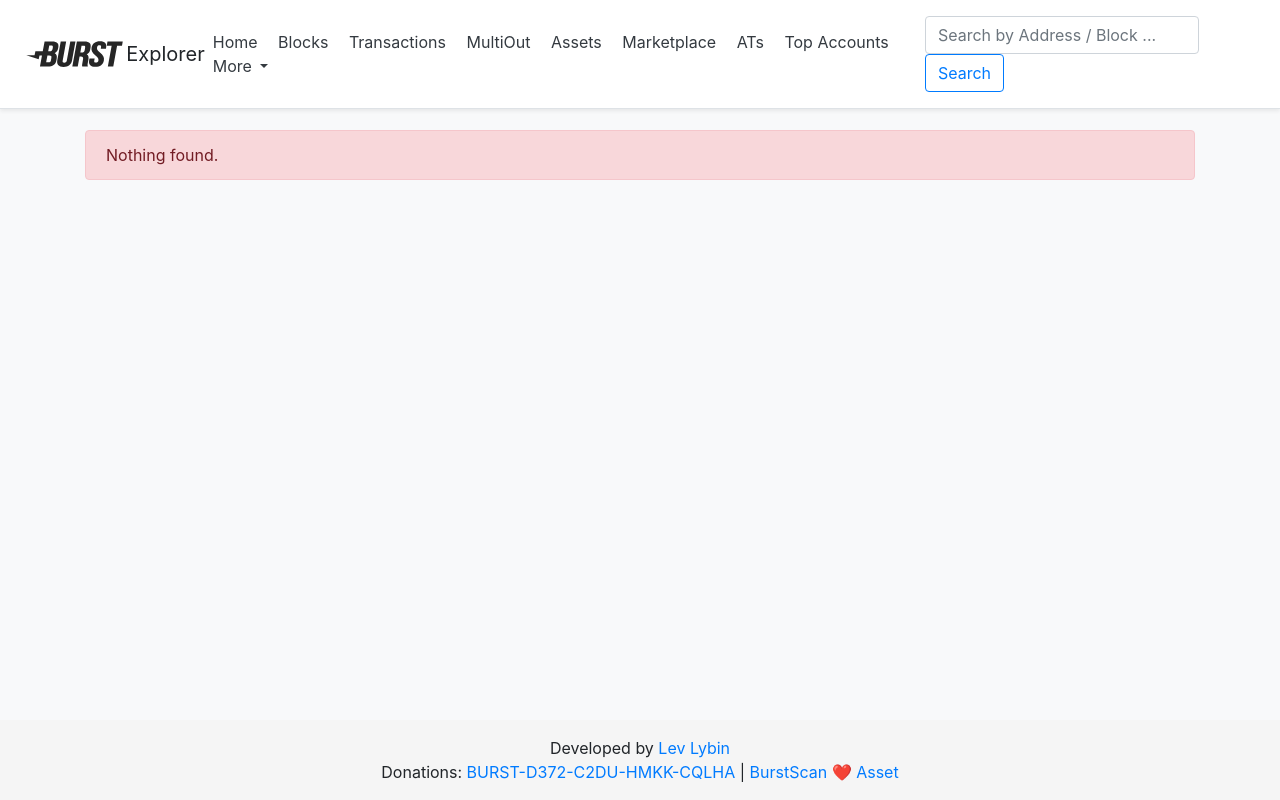
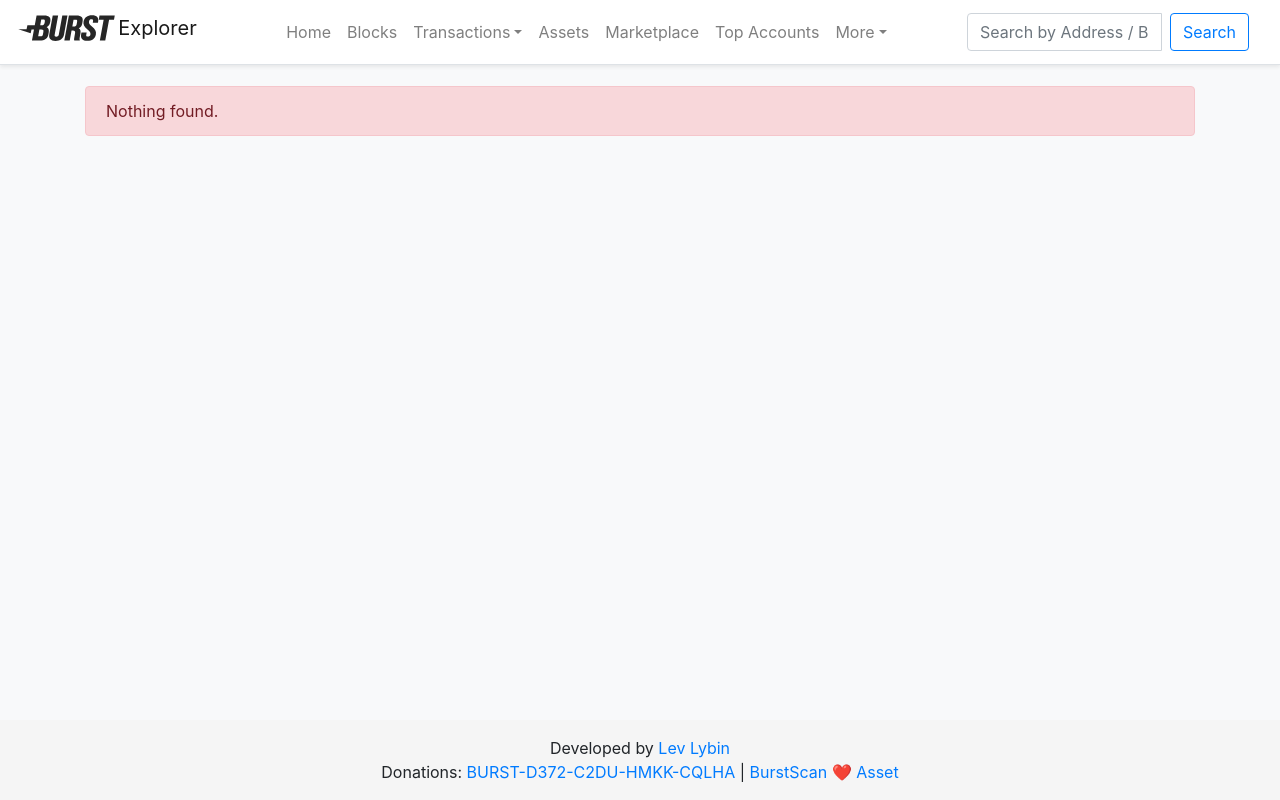
Before and after one commit to llybin/burst_explorer, a Django app: page /search/ in a window 1280 px wide. Run offline with Django 3.2, Linux system fonts and the light colour scheme; tables that the repository leaves empty hold one stand-in row (values such as "Sample post"); a database or web service that is not in the repository returns one stand-in record (values such as "Sample title"); data that the repository does not hold is empty; some libraries are stand-ins or nearby versions.

Commit message:
#15 multi dropdown header #24 home index button responsible

```diff
--- a/scan/templates/base.html
+++ b/scan/templates/base.html
@@ -4,8 +4,10 @@
   <head>
     <meta charset="utf-8">
     <meta name="viewport" content="width=device-width, initial-scale=1, shrink-to-fit=no">
+    <meta name="description" content="BurstCoin blockchain explorer">
+    <meta name="author" content="Lev Lybin">
+    <title>BurstCoin {% if test_net %}TestNet {% endif %}Blockchain Explorer</title>
     <link href="{% static 'favicon.ico' %}" rel="icon">
-    <title>BurstCoin {% if test_net %}TestNet {% endif %}Blockchain Explorer</title>
     <link rel="stylesheet" href="https://stackpath.bootstrapcdn.com/bootstrap/4.3.1/css/bootstrap.min.css" integrity="sha384-ggOyR0iXCbMQv3Xipma34MD+dH/1fQ784/j6cY/iJTQUOhcWr7x9JvoRxT2MZw1T" crossorigin="anonymous">
     <link rel="stylesheet" href="https://use.fontawesome.com/releases/v5.8.2/css/all.css" integrity="sha384-oS3vJWv+0UjzBfQzYUhtDYW+Pj2yciDJxpsK1OYPAYjqT085Qq/1cq5FLXAZQ7Ay" crossorigin="anonymous">
     <link rel="stylesheet" href="{% static 'css/style.css' %}?v=6">
@@ -14,26 +16,47 @@
   <body>
     <div class="wrapper">
       <header>
-        <div class="d-flex flex-column flex-md-row align-items-center p-3 px-md-4 mb-3 bg-white border-bottom shadow-sm">
-          <a href="/"><img alt="BURST" src="{% static 'img/burst-logo.svg' %}" height="32px"></a>
+
+        <nav class="navbar navbar-expand-lg navbar-light bg-white border-bottom shadow-sm mb-3">
+          <a class="mb-2" href="/"><img alt="BURST" src="{% static 'img/burst-logo.svg' %}" height="32px"></a>
           {% if test_net %}
-            <h5 class="my-0 mr-md-auto font-weight-normal text-danger">Explorer TestNet</h5>
+            <span class="navbar-brand my-0 mr-md-auto mb-2 text-danger">Explorer TestNet</span>
           {% else %}
-            <h5 class="my-0 mr-md-auto font-weight-normal">Explorer</h5>
+            <span class="navbar-brand my-0 mr-md-auto mb-2">Explorer</span>
           {% endif %}
-          <nav class="my-2 my-md-0 mr-md-3">
-            <a class="p-2 text-dark" href="/">Home</a>
-            <a class="p-2 text-dark" href="{% url 'blocks' %}">Blocks</a>
-            <a class="p-2 text-dark" href="{% url 'txs' %}">Transactions</a>
-            <a class="p-2 text-dark" href="{% url 'mos' %}">MultiOut</a>
-            <a class="p-2 text-dark" href="{% url 'assets' %}">Assets</a>
-            <a class="p-2 text-dark" href="{% url 'mps' %}">Marketplace</a>
-            <a class="p-2 text-dark" href="{% url 'ats' %}">ATs</a>
-            <a class="p-2 text-dark" href="{% url 'accounts' %}">Top Accounts</a>
-            <a class="p-2 text-dark dropdown-toggle" href="#" role="button" id="dropdownMenuLink" data-toggle="dropdown" aria-haspopup="true" aria-expanded="false">
-              More
-            </a>
-            <div class="dropdown-menu" aria-labelledby="dropdownMenuLink">
+
+          <button class="navbar-toggler" type="button" data-toggle="collapse" data-target="#navbarsMenu" aria-controls="navbarsMenu" aria-expanded="false" aria-label="Toggle navigation">
+            <span class="navbar-toggler-icon"></span>
+          </button>
+
+          <div class="collapse navbar-collapse justify-content-md-center pl-4" id="navbarsMenu">
+            <ul class="navbar-nav">
+              <li class="nav-item">
+                <a class="nav-link" href="/">Home</a>
+              </li>
+              <li class="nav-item">
+                <a class="nav-link" href="{% url 'blocks' %}">Blocks</a>
+              </li>
+              <li class="nav-item dropdown">
+                <a class="nav-link dropdown-toggle" href="#" id="transactions-nav" data-toggle="dropdown" aria-haspopup="true" aria-expanded="false">Transactions</a>
+                <div class="dropdown-menu" aria-labelledby="transactions-nav">
+                  <a class="dropdown-item" href="{% url 'txs' %}">Transactions</a>
+                  <a class="dropdown-item" href="{% url 'mos' %}">MultiOut</a>
+                  <a class="dropdown-item" href="{% url 'ats' %}">ATs</a>
+                </div>
+              </li>
+              <li class="nav-item">
+                <a class="nav-link" href="{% url 'assets' %}">Assets</a>
+              </li>
+              <li class="nav-item">
+                <a class="nav-link" href="{% url 'mps' %}">Marketplace</a>
+              </li>
+              <li class="nav-item">
+                <a class="nav-link text-nowrap" href="{% url 'accounts' %}">Top Accounts</a>
+              </li>
+              <li class="nav-item dropdown">
+                <a class="nav-link dropdown-toggle" href="#" id="more-nav" data-toggle="dropdown" aria-haspopup="true" aria-expanded="false">More</a>
+                <div class="dropdown-menu" aria-labelledby="more-nav">
                   <a class="dropdown-item" href="https://burst-coin.org" target="_blank">Burstcoin Site</a>
                   <a class="dropdown-item" href="https://burstforum.net" target="_blank">Burstcoin Forum</a>
                   <a class="dropdown-item" href="https://burstcoin.ist" target="_blank">Burstcoin News</a>
@@ -48,14 +71,21 @@
                   <div class="dropdown-divider"></div>
                   <a class="dropdown-item" href="{{ wallet_url }}" target="_blank">Online {% if test_net %}TestNet {% endif %}Wallet</a>
                 </div>
+              </li>
+            </ul>
+          </div>
+
+          {% if request.path != '/' %}
+          <form class="form-inline my-2 my-lg-0 input-group col-lg-3" action="{% url 'search' %}">
+            <input class="form-control mr-sm-2" type="text" name="q" placeholder="Search by Address / Block / Transaction / Asset / Marketplace / AT" title="Search by Address / Block / Transaction / Asset / Marketplace / AT" aria-label="Search">
+            <button class="btn btn-outline-primary my-sm-0" type="submit" name="submit" value="Search">Search</button>
+          </form>
+          {% else %}
+            <div class="col-lg-3"></div>
+          {% endif %}
+
         </nav>
-          {% if request.path != '/' %}
-          <form class="form-inline mt-2 mt-md-0 col-xs-4" action="{% url 'search' %}">
-            <input class="form-control mr-sm-2" type="text" name="q" placeholder="Search by Address / Block ..." aria-label="Search">
-            <button class="btn btn-outline-primary my-2 my-sm-0" type="submit" name="submit" value="Search">Search</button>
-          </form>
-          {% endif %}
-        </div>
+
       </header>
 
       <main role="main">
--- a/scan/templates/home/index.html
+++ b/scan/templates/home/index.html
@@ -7,8 +7,8 @@
   <div class="card-deck mb-3 text-center">
     <div class="card mb-4 shadow-sm bg-primary">
       <div class="card-body">
-        <form class="form-inline" action="{% url 'search' %}">
-          <input class="form-control" style="width: 90%;" type="text" name="q" placeholder="Search by Address / Block / Transaction / Asset / Marketplace / AT" aria-label="Search">
+        <form class="form-inline input-group" action="{% url 'search' %}">
+          <input class="form-control" type="text" name="q" placeholder="Search by Address / Block / Transaction / Asset / Marketplace / AT" aria-label="Search">
           <div class="input-group-append">
             <button class="btn btn-primary" type="submit" name="submit" value="Search">Search</button>
           </div>
```
Lines whose indentation alone changed are shown as unchanged.
